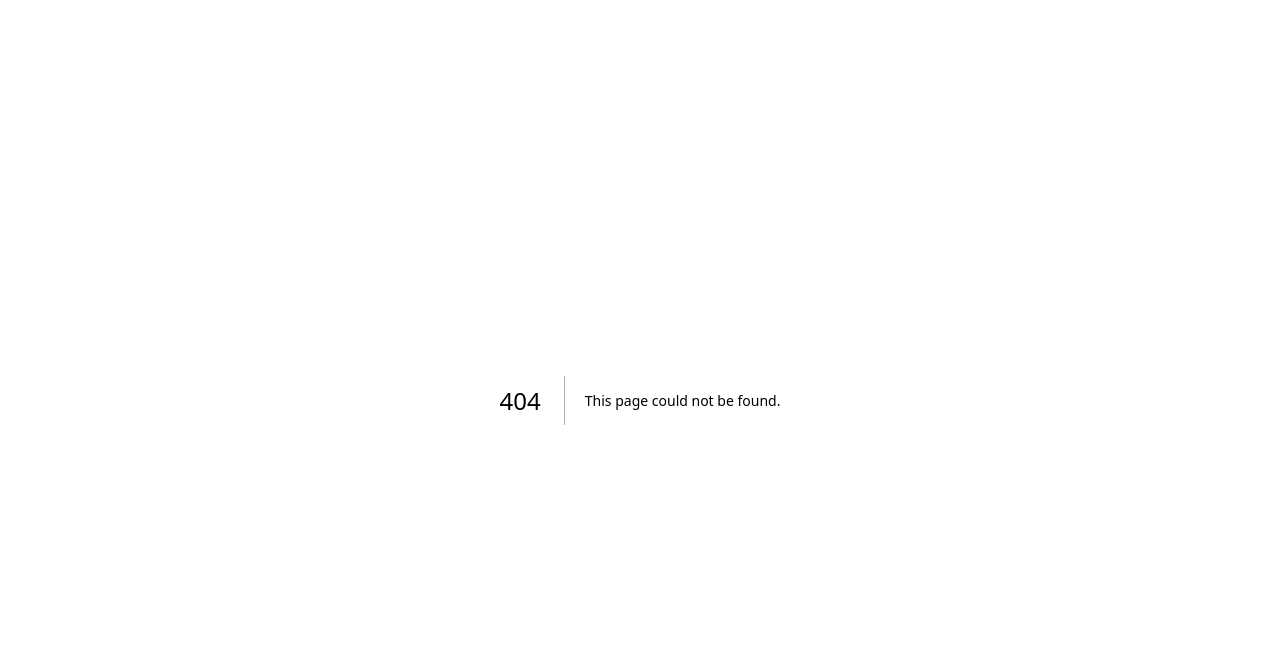
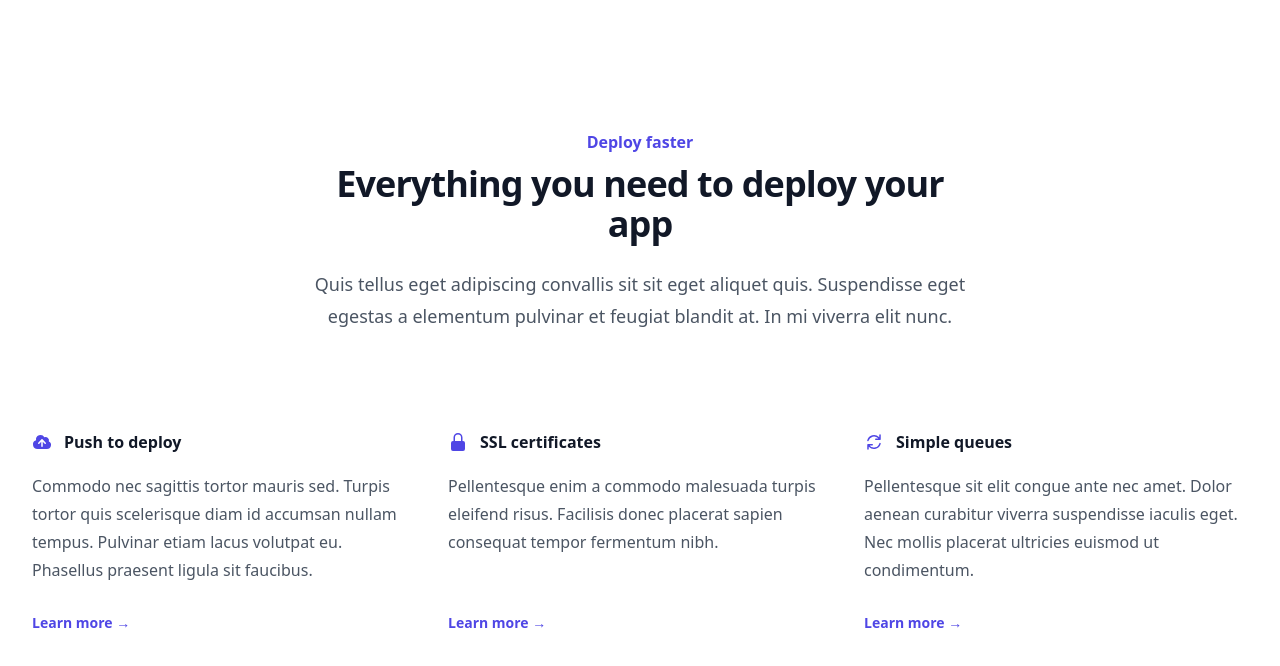
Before and after one commit to ktra99/e164, a Next.js app: page /order in a window 1280 px wide. Before the commit this address had no page. Shown: the top 666 px of the page. Built offline with nearby package versions, Linux system fonts and the light colour scheme.

Commit message:
about/order

```diff
--- /dev/null
+++ b/src/pages/about.tsx
@@ -0,0 +1,73 @@
+import {
+  CloudArrowUpIcon,
+  LockClosedIcon,
+  ServerIcon,
+} from "@heroicons/react/20/solid";
+
+const features = [
+  {
+    name: "Push to deploy.",
+    description:
+      "Lorem ipsum, dolor sit amet consectetur adipisicing elit. Maiores impedit perferendis suscipit eaque, iste dolor cupiditate blanditiis ratione.",
+    icon: CloudArrowUpIcon,
+  },
+  {
+    name: "SSL certificates.",
+    description:
+      "Anim aute id magna aliqua ad ad non deserunt sunt. Qui irure qui lorem cupidatat commodo.",
+    icon: LockClosedIcon,
+  },
+  {
+    name: "Database backups.",
+    description:
+      "Ac tincidunt sapien vehicula erat auctor pellentesque rhoncus. Et magna sit morbi lobortis.",
+    icon: ServerIcon,
+  },
+];
+
+export default function Example() {
+  return (
+    <div className="overflow-hidden bg-white py-24 sm:py-32">
+      <div className="mx-auto max-w-7xl px-6 lg:px-8">
+        <div className="mx-auto grid max-w-2xl grid-cols-1 gap-y-16 gap-x-8 sm:gap-y-20 lg:mx-0 lg:max-w-none lg:grid-cols-2">
+          <div className="lg:pr-8 lg:pt-4">
+            <div className="lg:max-w-lg">
+              <h2 className="text-base font-semibold leading-7 text-indigo-600">
+                Deploy faster
+              </h2>
+              <p className="mt-2 text-3xl font-bold tracking-tight text-gray-900 sm:text-4xl">
+                A better workflow
+              </p>
+              <p className="mt-6 text-lg leading-8 text-gray-600">
+                Lorem ipsum, dolor sit amet consectetur adipisicing elit.
+                Maiores impedit perferendis suscipit eaque, iste dolor
+                cupiditate blanditiis ratione.
+              </p>
+              <dl className="mt-10 max-w-xl space-y-8 text-base leading-7 text-gray-600 lg:max-w-none">
+                {features.map((feature) => (
+                  <div key={feature.name} className="relative pl-9">
+                    <dt className="inline font-semibold text-gray-900">
+                      <feature.icon
+                        className="absolute top-1 left-1 h-5 w-5 text-indigo-600"
+                        aria-hidden="true"
+                      />
+                      {feature.name}
+                    </dt>{" "}
+                    <dd className="inline">{feature.description}</dd>
+                  </div>
+                ))}
+              </dl>
+            </div>
+          </div>
+          <img
+            src="https://tailwindui.com/img/component-images/dark-project-app-screenshot.png"
+            alt="Product screenshot"
+            className="w-[48rem] max-w-none rounded-xl shadow-xl ring-1 ring-gray-400/10 sm:w-[57rem] md:-ml-4 lg:-ml-0"
+            width={2432}
+            height={1442}
+          />
+        </div>
+      </div>
+    </div>
+  );
+}
--- /dev/null
+++ b/src/pages/order.tsx
@@ -0,0 +1,77 @@
+import {
+  ArrowPathIcon,
+  CloudArrowUpIcon,
+  LockClosedIcon,
+} from "@heroicons/react/20/solid";
+
+const features = [
+  {
+    name: "Push to deploy",
+    description:
+      "Commodo nec sagittis tortor mauris sed. Turpis tortor quis scelerisque diam id accumsan nullam tempus. Pulvinar etiam lacus volutpat eu. Phasellus praesent ligula sit faucibus.",
+    href: "#",
+    icon: CloudArrowUpIcon,
+  },
+  {
+    name: "SSL certificates",
+    description:
+      "Pellentesque enim a commodo malesuada turpis eleifend risus. Facilisis donec placerat sapien consequat tempor fermentum nibh.",
+    href: "#",
+    icon: LockClosedIcon,
+  },
+  {
+    name: "Simple queues",
+    description:
+      "Pellentesque sit elit congue ante nec amet. Dolor aenean curabitur viverra suspendisse iaculis eget. Nec mollis placerat ultricies euismod ut condimentum.",
+    href: "#",
+    icon: ArrowPathIcon,
+  },
+];
+
+export default function Example() {
+  return (
+    <div className="bg-white py-24 sm:py-32">
+      <div className="mx-auto max-w-7xl px-6 lg:px-8">
+        <div className="mx-auto max-w-2xl lg:text-center">
+          <h2 className="text-base font-semibold leading-7 text-indigo-600">
+            Deploy faster
+          </h2>
+          <p className="mt-2 text-3xl font-bold tracking-tight text-gray-900 sm:text-4xl">
+            Everything you need to deploy your app
+          </p>
+          <p className="mt-6 text-lg leading-8 text-gray-600">
+            Quis tellus eget adipiscing convallis sit sit eget aliquet quis.
+            Suspendisse eget egestas a elementum pulvinar et feugiat blandit at.
+            In mi viverra elit nunc.
+          </p>
+        </div>
+        <div className="mx-auto mt-16 max-w-2xl sm:mt-20 lg:mt-24 lg:max-w-none">
+          <dl className="grid max-w-xl grid-cols-1 gap-x-8 gap-y-16 lg:max-w-none lg:grid-cols-3">
+            {features.map((feature) => (
+              <div key={feature.name} className="flex flex-col">
+                <dt className="flex items-center gap-x-3 text-base font-semibold leading-7 text-gray-900">
+                  <feature.icon
+                    className="h-5 w-5 flex-none text-indigo-600"
+                    aria-hidden="true"
+                  />
+                  {feature.name}
+                </dt>
+                <dd className="mt-4 flex flex-auto flex-col text-base leading-7 text-gray-600">
+                  <p className="flex-auto">{feature.description}</p>
+                  <p className="mt-6">
+                    <a
+                      href={feature.href}
+                      className="text-sm font-semibold leading-6 text-indigo-600"
+                    >
+                      Learn more <span aria-hidden="true">→</span>
+                    </a>
+                  </p>
+                </dd>
+              </div>
+            ))}
+          </dl>
+        </div>
+      </div>
+    </div>
+  );
+}
```
